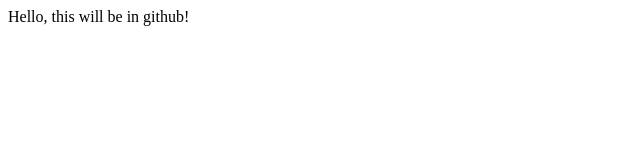
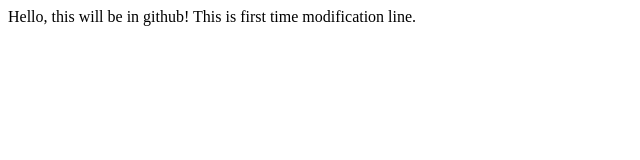
Before and after one commit to zhangyi5/youtube.demo, a plain HTML site: page index.html in a window 1280 px wide. Shown: the whole page, without its empty margins (0-640 px from the left). Drawn offline with Linux system fonts and the light colour scheme.

Commit message:
more changes to index

```diff
--- a/index.html
+++ b/index.html
@@ -2,6 +2,7 @@
 <title>Github example</title>
 <body>
 Hello, this will be in github!
+This is first time modification line.
 
 </body>
 </html>
```
